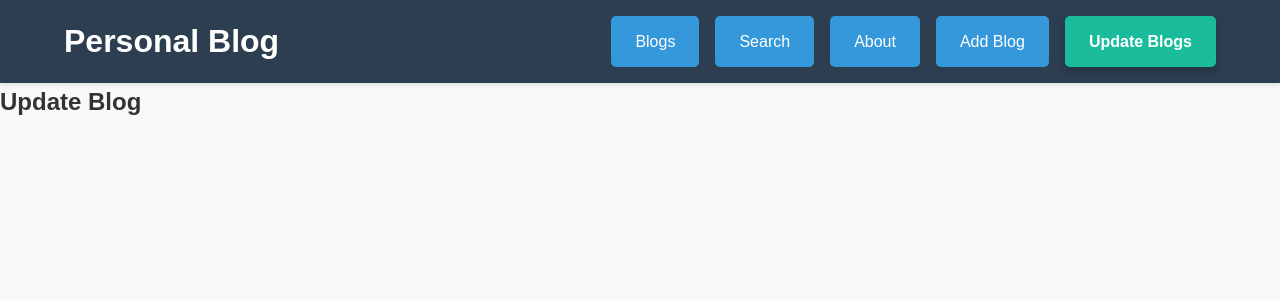
After one commit to Arshiya-Bagheri/personal-blog, a Django app: page /update_blogs/ in a window 1280 px wide. The commit adds this page. Shown: the top 300 px of the page. Run offline with Django 5.2, Linux system fonts and the light colour scheme; a user stored in the database is signed in.

Commit message:
Add update and add pages for admin

```diff
--- a/config/blog/static/blog/search.css
+++ b/config/blog/static/blog/search.css
@@ -1,8 +1,9 @@
 /* Centered search container styled like a blog card */
 .search-container {
     max-width: 700px;
-    margin: 2rem auto;
-    padding: 2rem;
+    width: 100%;
+    margin: 40px auto;
+    padding: 30px;
     background: #ffffff;
     border-radius: 12px;
     box-shadow: 0 4px 10px rgba(0,0,0,0.1);
--- a/config/blog/templates/blog/base.html
+++ b/config/blog/templates/blog/base.html
@@ -17,6 +17,11 @@
                     <li><a href="{% url 'blogs' %}" class="nav-button {% if request.resolver_match.url_name == 'blogs' %}active{% endif %}">Blogs</a></li>
                     <li><a href="{% url 'search' %}" class="nav-button {% if request.resolver_match.url_name == 'search' %}active{% endif %}">Search</a></li>
                     <li><a href="{% url 'about' %}" class="nav-button {% if request.resolver_match.url_name == 'about' %}active{% endif %}">About</a></li>
+
+                    {% if request.user.is_superuser %}
+                        <li><a href="{% url 'add_blog' %}" class="nav-button {% if request.resolver_match.url_name == 'add_blog' %}active{% endif %}">Add Blog</a></li>
+                        <li><a href="{% url 'update_blogs' %}" class="nav-button {% if request.resolver_match.url_name == 'update_blogs' %}active{% endif %}">Update Blogs</a></li>
+                    {% endif %}
                 </ul>
             </nav>
         </div>
--- /dev/null
+++ b/config/blog/templates/blog/update_blogs.html
@@ -0,0 +1,6 @@
+{% extends "blog/base.html" %}
+{% load static %}
+
+{% block content %}
+    <h2>Update Blog</h2>
+{% endblock %}
--- a/config/blog/views.py
+++ b/config/blog/views.py
@@ -1,5 +1,11 @@
 from django.shortcuts import render
 from .models import Blogs
+from django.contrib.auth.decorators import user_passes_test
+# USERNAME: arshiya
+# PASS: 01arshiya01
+def superuser_required(view_func):
+    decorator = user_passes_test(lambda u: u.is_superuser)
+    return decorator(view_func)
 
 def base(request):
     return render(request, 'blog/base.html')
@@ -31,3 +37,11 @@ def search(request):
 
 def about(request):
     return render(request, 'blog/about.html')
+
+@superuser_required
+def add_blog(request):
+    return render(request, 'blog/add_blog.html')
+
+@superuser_required
+def update_blogs(request):
+    return render(request, 'blog/update_blogs.html')
--- a/config/config/urls.py
+++ b/config/config/urls.py
@@ -25,4 +25,6 @@ urlpatterns = [
     path('blogs/', blogs, name='blogs'),
     path('search/', search, name='search'),
     path('about/', about, name='about'),
+    path('add_blog/', add_blog, name='add_blog'),
+    path('update_blogs/', update_blogs, name='update_blogs'),
 ]
```
Also changed, not shown: config/blog/templates/blog/add_blog.html (+18 -0 lines), config/db.sqlite3, 1 other file.
